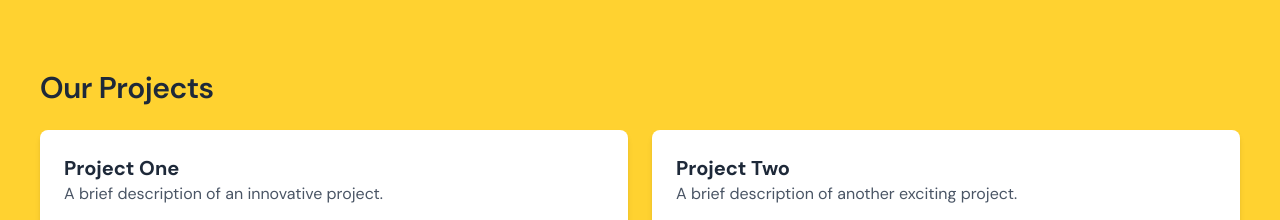
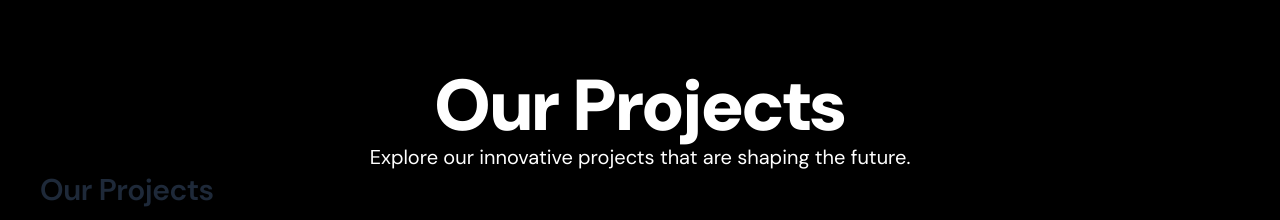
Before and after one commit to engromerbaig/alpago-properties-clone, a Next.js app: page / in a window 1280 px wide. Shown: the part 826-1046 px from the top of the page. Built offline with nearby package versions, Linux system fonts and the light colour scheme.

Commit message:
added Heading & BodyText

```diff
--- /dev/null
+++ b/src/components/BodyText.js
@@ -0,0 +1,29 @@
+import PropTypes from 'prop-types';
+
+export default function BodyText({
+  text = '',
+  color = 'text-black',
+  size = 'text-xl',
+  lineHeight = 'leading-normal',
+  fontWeight = 'font-normal',
+  centered = true,
+  className = '',
+}) {
+  return (
+    <p
+      className={`${centered ? 'text-center' : ''} break-words ${color} ${size} ${lineHeight} ${fontWeight} ${className}`}
+    >
+      {text}
+    </p>
+  );
+}
+
+BodyText.propTypes = {
+  text: PropTypes.string.isRequired,
+  color: PropTypes.string,
+  size: PropTypes.string,
+  lineHeight: PropTypes.string,
+  fontWeight: PropTypes.string,
+  centered: PropTypes.bool,
+  className: PropTypes.string,
+};
--- /dev/null
+++ b/src/components/Heading.js
@@ -0,0 +1,131 @@
+'use client';
+import PropTypes from 'prop-types';
+
+export default function Heading({
+  text = '',
+  spanText = '',
+  spanColor = 'text-black',
+  spanSize = '',
+  spanFontWeight = 'font-black',
+  color = 'text-white',
+  size = 'text-7xl',
+  centered = true,
+  fontWeight = 'font-black',
+  inActiveHeading = false,
+  breakSpan = false,
+  className = '',
+}) {
+  // Split text into parts around spanText
+  const parts = spanText ? text.split(spanText) : [text];
+
+  // Apply 20% opacity if inActiveHeading is true
+  const getColorWithOpacity = (colorClass) => {
+    if (!inActiveHeading) return colorClass;
+    const colorName = colorClass.replace('text-', '');
+    return `text-${colorName}/20`;
+  };
+
+  // Split text into words while preserving trailing spaces
+  const splitIntoWordsWithSpaces = (string) => {
+    const words = [];
+    const parts = string.split(' ');
+    for (let i = 0; i < parts.length; i++) {
+      if (parts[i]) {
+        words.push(i === parts.length - 1 ? parts[i] : parts[i] + ' ');
+      }
+    }
+    return words;
+  };
+
+  // Reconstruct text with proper spacing
+  const reconstructTextWithSpacing = () => {
+    let result = parts[0] || '';
+    if (spanText) {
+      if (!breakSpan && result && !result.endsWith(' ') && !spanText.startsWith(' ')) {
+        result += ' ';
+      }
+      result += spanText;
+      if (!breakSpan && parts[1] && !spanText.endsWith(' ') && !parts[1].startsWith(' ')) {
+        result += ' ';
+      }
+      result += parts[1] || '';
+    }
+    return result;
+  };
+
+  // Determine styling for each word
+  const getWordStyling = (wordText, wordStartIndex, fullText) => {
+    if (!spanText) {
+      return {
+        color: getColorWithOpacity(color),
+        size: '',
+        weight: '',
+        isSpan: false,
+      };
+    }
+
+    const spanStart = fullText.indexOf(spanText);
+    const spanEnd = spanStart + spanText.length;
+    const isSpanWord = wordStartIndex >= spanStart && wordStartIndex < spanEnd;
+
+    return {
+      color: isSpanWord ? getColorWithOpacity(spanColor) : getColorWithOpacity(color),
+      size: isSpanWord ? spanSize : '',
+      weight: isSpanWord ? spanFontWeight : '',
+      isSpan: isSpanWord,
+    };
+  };
+
+  // Render the heading
+  const fullText = reconstructTextWithSpacing();
+  const allWords = splitIntoWordsWithSpaces(fullText);
+  let currentIndex = 0;
+
+  return (
+    <h1
+      className={`${centered ? 'text-center' : ''} ${getColorWithOpacity(color)} ${size} ${fontWeight} ${className}`}
+      style={{
+        wordBreak: 'normal',
+        overflowWrap: 'break-word',
+        whiteSpace: 'normal',
+      }}
+    >
+      {allWords.map((word, wordIndex) => {
+        const styling = getWordStyling(word, currentIndex, fullText);
+        const wordToRender = word.replace(/\s+$/, ''); // Remove trailing space for display
+        const hasTrailingSpace = word !== wordToRender;
+
+        const element = (
+          <span
+            key={`word-${wordIndex}`}
+            className={`${styling.color} ${styling.size} ${styling.weight} ${
+              styling.isSpan && breakSpan ? 'block mt-0' : ''
+            }`}
+            style={{ display: 'inline-block' }}
+          >
+            {wordToRender}
+            {hasTrailingSpace && '\u00A0'}
+          </span>
+        );
+
+        currentIndex += word.length;
+        return element;
+      })}
+    </h1>
+  );
+}
+
+Heading.propTypes = {
+  text: PropTypes.string.isRequired,
+  spanText: PropTypes.string,
+  spanColor: PropTypes.string,
+  spanSize: PropTypes.string,
+  spanFontWeight: PropTypes.string,
+  color: PropTypes.string,
+  size: PropTypes.string,
+  centered: PropTypes.bool,
+  fontWeight: PropTypes.string,
+  inActiveHeading: PropTypes.bool,
+  breakSpan: PropTypes.bool,
+  className: PropTypes.string,
+};
--- a/src/components/Projects.js
+++ b/src/components/Projects.js
@@ -1,10 +1,20 @@
 'use client';
 import { theme } from "@/theme";
 import Container from "./Container";
+import Heading from "./Heading";
+import BodyText from "./BodyText";
 
 export default function Projects() {
   return (
-    <Container className={`${theme.paddingVertical} bg-amber-300 h-full min-h-screen`}>
+    <Container className={`${theme.paddingVertical} bg-black h-full min-h-screen`}>
+      <Heading
+      text="Our Projects"
+      />
+
+      <BodyText
+      text="Explore our innovative projects that are shaping the future."
+      color="text-white"
+      />
       <h2 className="text-3xl font-semibold text-gray-800 mb-6">Our Projects</h2>
       <div className="grid grid-cols-1 md:grid-cols-2 gap-6">
         <div className="p-6 bg-white rounded-lg shadow-md">
```
